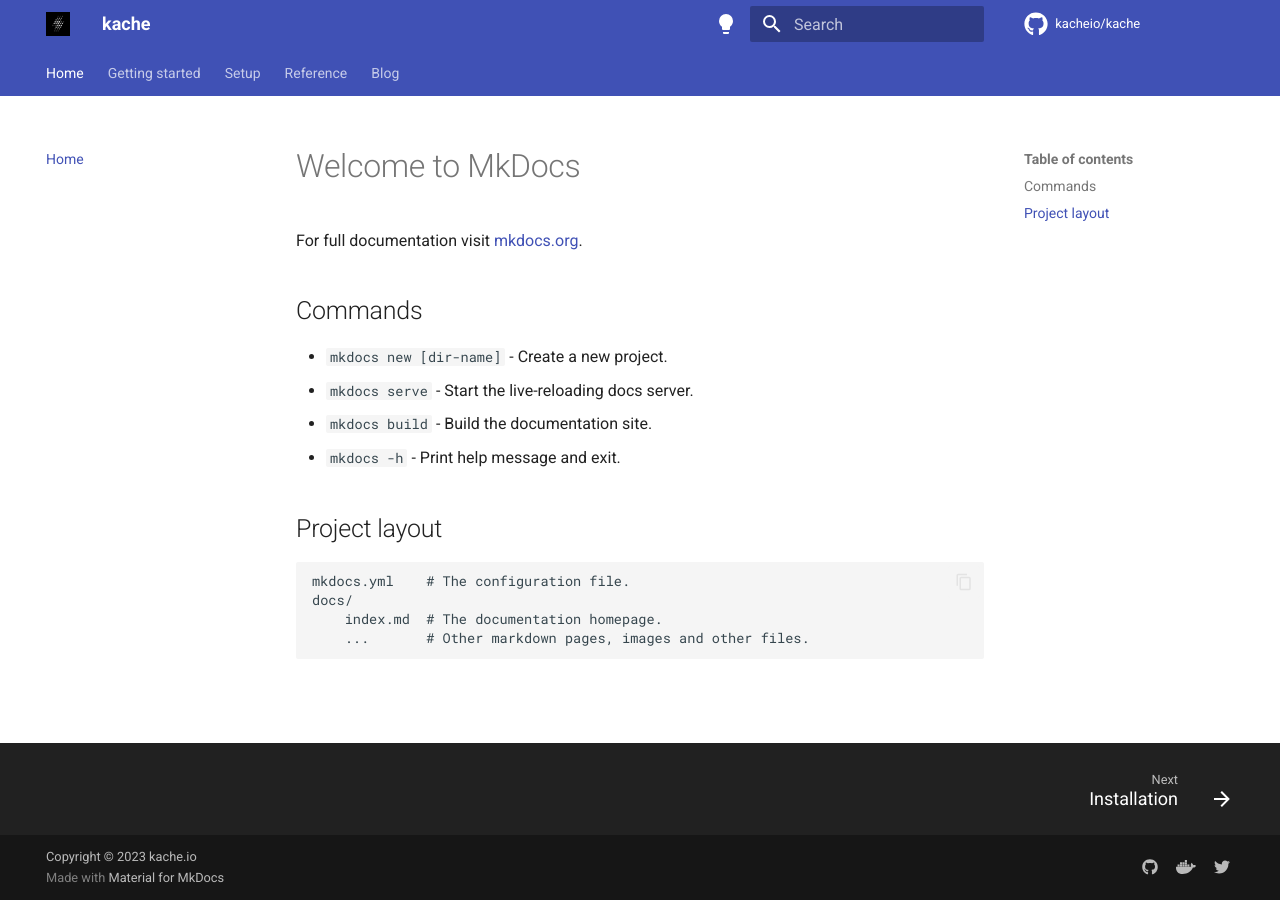
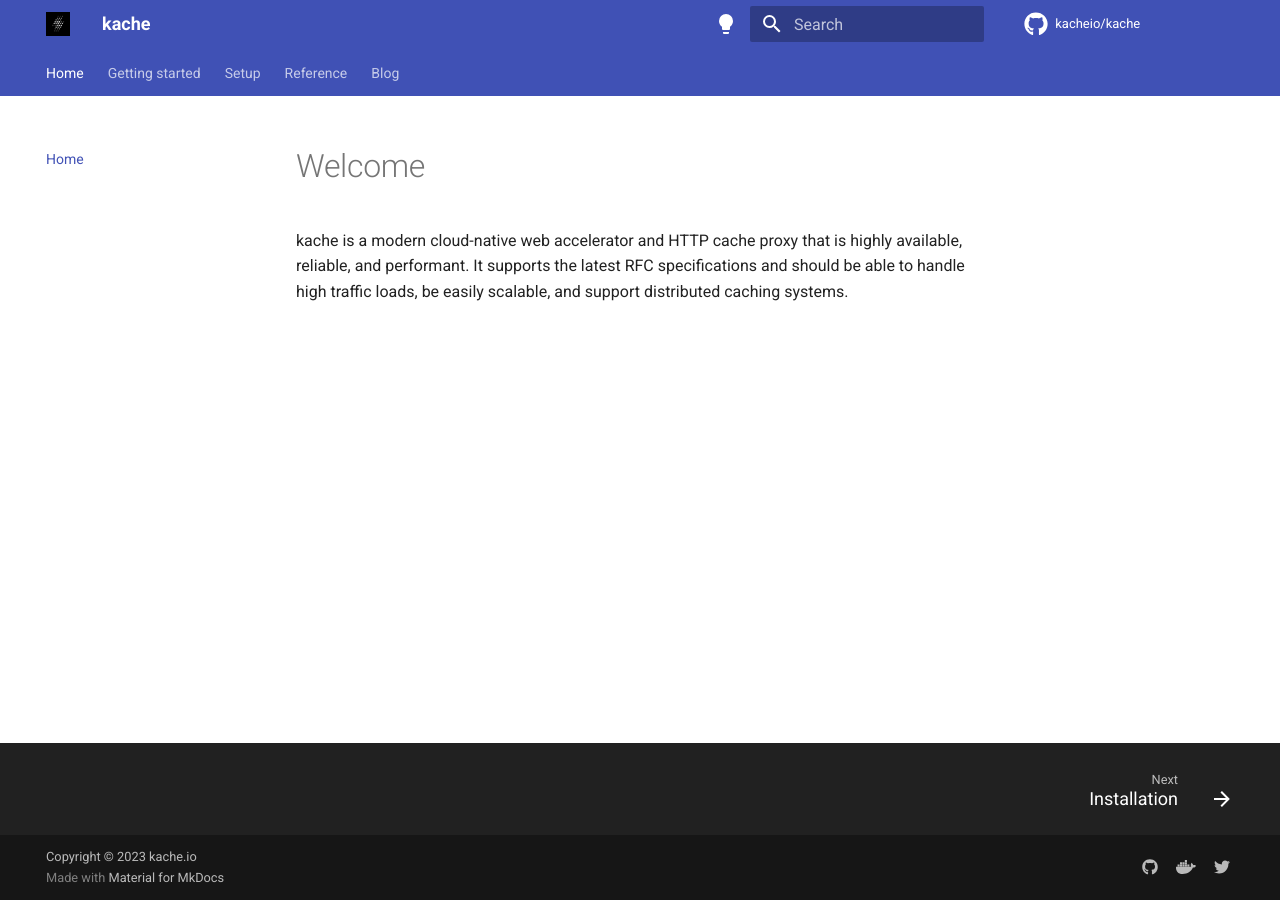
Before and after one commit to kacheio/docs, an MkDocs documentation site: the page built from docs/index.md, in a window 1280 px wide. Built offline with MkDocs 1.6.1 and Material for MkDocs 9.7.7, drawn with Linux system fonts in a browser that asks for light colours; comment, search, counter and statistics services are not loaded.

Commit message:
Update index.md

```diff
--- a/docs/index.md
+++ b/docs/index.md
@@ -1,17 +1,3 @@
-# Welcome to MkDocs
+# Welcome
 
-For full documentation visit [mkdocs.org](https://www.mkdocs.org).
-
-## Commands
-
-* `mkdocs new [dir-name]` - Create a new project.
-* `mkdocs serve` - Start the live-reloading docs server.
-* `mkdocs build` - Build the documentation site.
-* `mkdocs -h` - Print help message and exit.
-
-## Project layout
-
-    mkdocs.yml    # The configuration file.
-    docs/
-        index.md  # The documentation homepage.
-        ...       # Other markdown pages, images and other files.
+kache is a modern cloud-native web accelerator and HTTP cache proxy that is highly available, reliable, and performant. It supports the latest RFC specifications and should be able to handle high traffic loads, be easily scalable, and support distributed caching systems.
```
